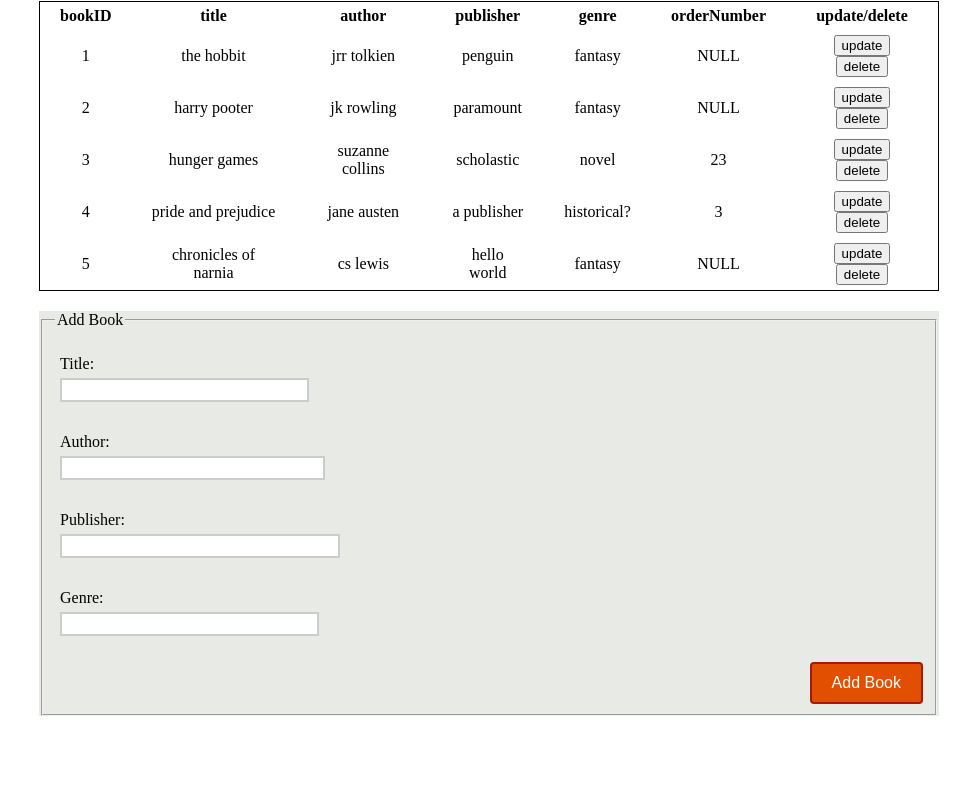
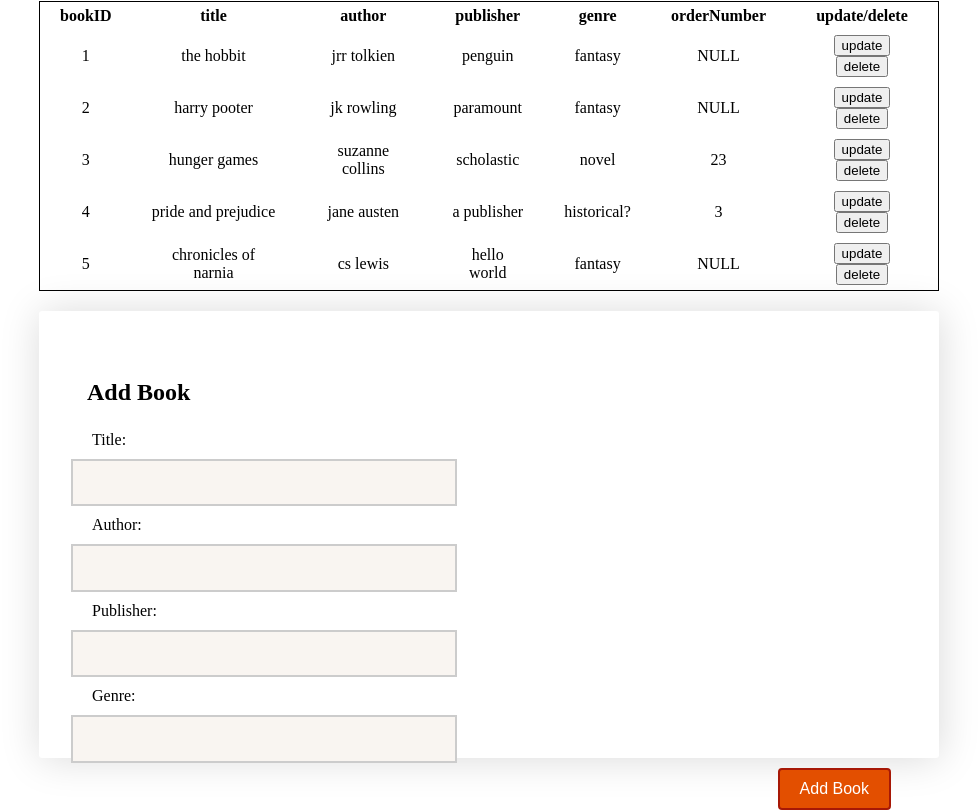
Before and after one commit to RebekahKoon/CS-340-step-3, a website: page manage-books.html in a window 1280 px wide. Shown: the part 140-950 px from the top of the page, without its empty margins (151-1130 px from the left). Before the commit the page ends 864 px from the top, so only its background shows below. Drawn offline with Linux system fonts and the light colour scheme.

Commit message:
added package.json

```diff
--- a/manage-books.html
+++ b/manage-books.html
@@ -4,9 +4,10 @@
   <meta charset="UTF-8">
   <meta name="viewport" content="width=device-width, initial-scale=1.0">
   <meta http-equiv="X-UA-Compatible">
+  <link rel="stylesheet" href="style.css" type="text/css">
   <title>Hawkins Public Library - Manage Books</title>
-  <link href="style.css" rel="stylesheet">
 </head>
+
 <body>
   <div class="container">
     <!-- NAV STARTS HERE -->
@@ -29,7 +30,7 @@
     </div>
     <!-- NAV ENDS HERE -->
 
-    <div class="container container--content">
+    <div class="container--content">
       <h1>Manage Books</h1>
       <div>
         <table class="table table--books">
@@ -112,31 +113,31 @@
       </div>
 
       <div>
-        <form action="http://web.engr.oregonstate.edu/~zhangluy/tools/class-content/form_tests/check_request.php" method="post">
-          <fieldset>
-            <legend>Add Book</legend>
-            <p>
-              <label>Title:
-                <input type="text" name="title">
-              </label>
-            </p>
-            <p>
-              <label>Author:
-                <input type="text" name="author">
-              </label>
-            </p>
-            <p>
-              <label>Publisher:
-                <input type="text" name="publisher">
-              </label>
-            </p>
-            <p>
-              <label>Genre:
-                <input type="text" name="genre">
-              </label>
-            </p>
+        <form class="form--add-book" action="http://web.engr.oregonstate.edu/~zhangluy/tools/class-content/form_tests/check_request.php" method="post">
+          <!-- <fieldset> -->
+            <h2>Add Book</h2>
+            <div class="form-field--add-book">
+              <label>Title:</label>
+              <input class="input--add-book" type="text" name="title">
+            </div>
+
+            <div class="form-field--add-book">
+              <label>Author:</label>
+              <input class="input--add-book" type="text" name="title">
+            </div>
+
+            <div class="form-field--add-book">
+              <label>Publisher:</label>
+              <input class="input--add-book" type="text" name="title">
+            </div>
+
+            <div class="form-field--add-book">
+              <label>Genre:</label>
+              <input class="input--add-book" type="text" name="title">
+            </div>
+
             <input type="submit" value="Add Book">
-          </fieldset>
+          <!-- </fieldset> -->
         </form>
       </div>
     </div>
--- a/style.css
+++ b/style.css
@@ -172,3 +172,29 @@ a:hover {
   list-style-type: none;
   padding: 0;
 }
+
+
+/* Forms */
+.form--add-book {
+  background-color: #fff;
+  padding: 48px;
+  box-shadow: 1px 1px 40px 0 rgba(0,0,0,.15);
+  border-radius: 3px;
+}
+
+.form-field--add-book {
+  max-width: 1000px;
+  width: 48%;
+}
+
+.input--add-book {
+  font-size: 1em;
+  background-color: #F9F5F1;
+  border: none;
+  padding: .8em;
+  width: 100%;
+  max-width: 500px;
+  margin-right: 1em;
+  margin: 0 1em 1em 0;
+  box-sizing: border-box;
+}
```
Also changed, not shown: index.html (+6 -4 lines), package.json (added, +19 -0 lines).
